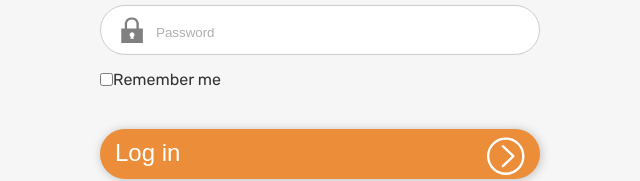
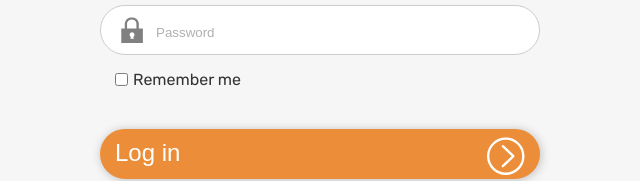
Before and after one commit to Romasmi/fullstack-restful-api-lms, a React (Create React App) app in the folder frontend/: page / in a window 1280 px wide. Shown: the part 456-637 px from the top of the page, without its empty margins (320-960 px from the left). Built offline with nearby package versions, Linux system fonts and the light colour scheme; no server answers.

Commit message:
Update login form style

```diff
--- a/frontend/public/style/css/common.css
+++ b/frontend/public/style/css/common.css
@@ -53,6 +53,7 @@
 .label .checkbox {
   position: relative;
   top: 1px;
+  margin-right: 5px;
 }
 
 .main-title {
--- a/frontend/public/style/scss/common.scss
+++ b/frontend/public/style/scss/common.scss
@@ -54,6 +54,7 @@
     {
         position: relative;
         top: 1px;
+        margin-right: 5px;
     }
 }
 
--- a/frontend/src/Components/Login.js
+++ b/frontend/src/Components/Login.js
@@ -77,7 +77,7 @@ class Login extends React.Component {
             <input className="form-control" type="password" name="password" onChange={this.onChangeInput}
                    placeholder="Password" required/>
           </div>
-          <label className="label">
+          <label className="label remember-checkbox-container">
             <input className="checkbox" type="checkbox"
                    name="remember" onChange={this.onChangeInput}/>
             Remember me
```
